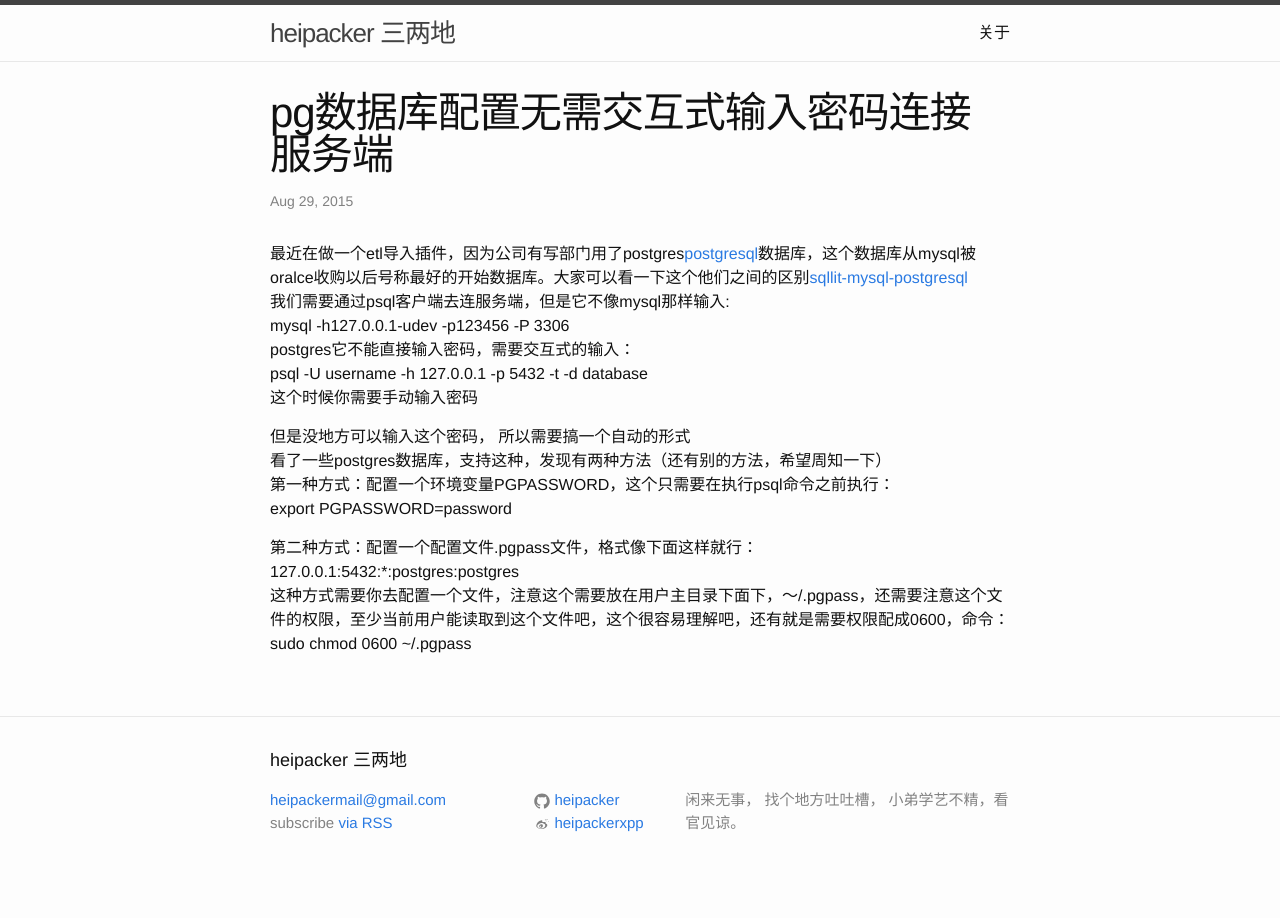
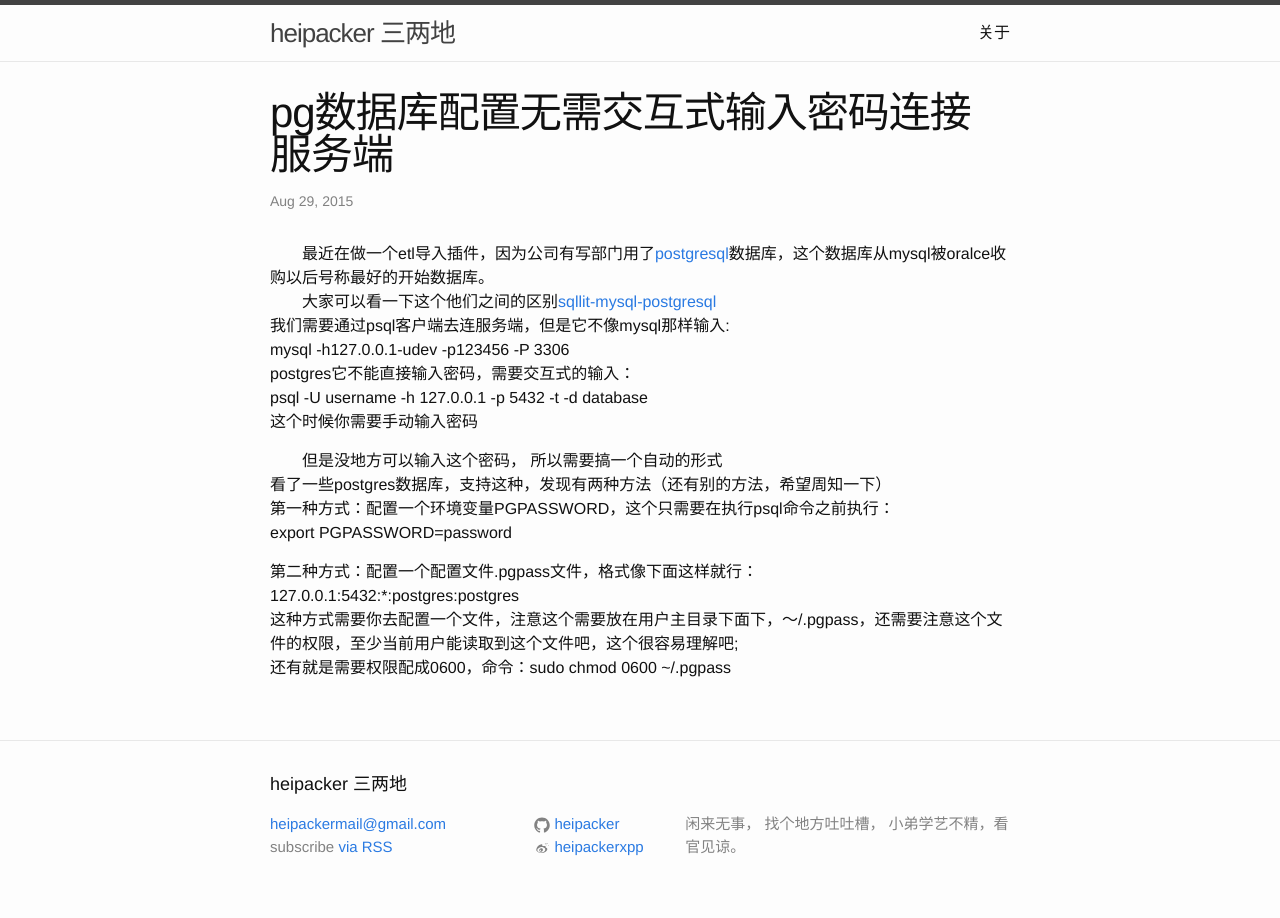
Before and after one commit to heipacker/heipacker.github.io, a Jekyll site: the page built from _posts/2015-08-29-learn-postgresql-no-password.markdown, in a window 1280 px wide. Built offline with Jekyll 4.4.1, drawn with Linux system fonts in a browser that asks for light colours.

Commit message:
修改文档

```diff
--- a/_posts/2015-08-29-learn-postgresql-no-password.markdown
+++ b/_posts/2015-08-29-learn-postgresql-no-password.markdown
@@ -6,21 +6,26 @@ categories: jekyll update
 tags: 技术
 ---
 
-最近在做一个etl导入插件，因为公司有写部门用了postgres[postgresql]数据库，这个数据库从mysql被oralce收购以后号称最好的开始数据库。大家可以看一下这个他们之间的区别[sqllit-mysql-postgresql]<br/>
+&emsp;&emsp;最近在做一个etl导入插件，因为公司有写部门用了[postgresql]数据库，这个数据库从mysql被oralce收购以后号称最好的开始数据库。<br/>
+&emsp;&emsp;大家可以看一下这个他们之间的区别[sqllit-mysql-postgresql]<br/>
 我们需要通过psql客户端去连服务端，但是它不像mysql那样输入:<br/>
 mysql -h127.0.0.1-udev -p123456 -P 3306 <br/>
 postgres它不能直接输入密码，需要交互式的输入：<br/>
 psql -U username -h 127.0.0.1 -p 5432 -t -d database<br/>
 这个时候你需要手动输入密码
 
-但是没地方可以输入这个密码， 所以需要搞一个自动的形式<br/>
+&emsp;&emsp;但是没地方可以输入这个密码， 所以需要搞一个自动的形式<br/>
 看了一些postgres数据库，支持这种，发现有两种方法（还有别的方法，希望周知一下）<br/>
 第一种方式：配置一个环境变量PGPASSWORD，这个只需要在执行psql命令之前执行：<br/>
 export PGPASSWORD=password
 
 第二种方式：配置一个配置文件.pgpass文件，格式像下面这样就行：<br/>
-127.0.0.1:5432:*:postgres:postgres <br/>
-这种方式需要你去配置一个文件，注意这个需要放在用户主目录下面下，～/.pgpass，还需要注意这个文件的权限，至少当前用户能读取到这个文件吧，这个很容易理解吧，还有就是需要权限配成0600，命令：sudo chmod 0600 ~/.pgpass
+127.0.0.1:5432:\*:postgres:postgres <br/>
+这种方式需要你去配置一个文件，注意这个需要放在用户主目录下面下，～/.pgpass，还需要注意这个文件的权限，至少当前用户能读取到这个文件吧，这个很容易理解吧;<br/>
+还有就是需要权限配成0600，命令：sudo chmod 0600 ~/.pgpass
+
+
+
 
 [sqllit-mysql-postgresql]: http://www.infoq.com/cn/news/2014/04/sqlite-mysql-postgresql
 [postgresql]: http://www.postgres.cn/docs/9.3/
```
